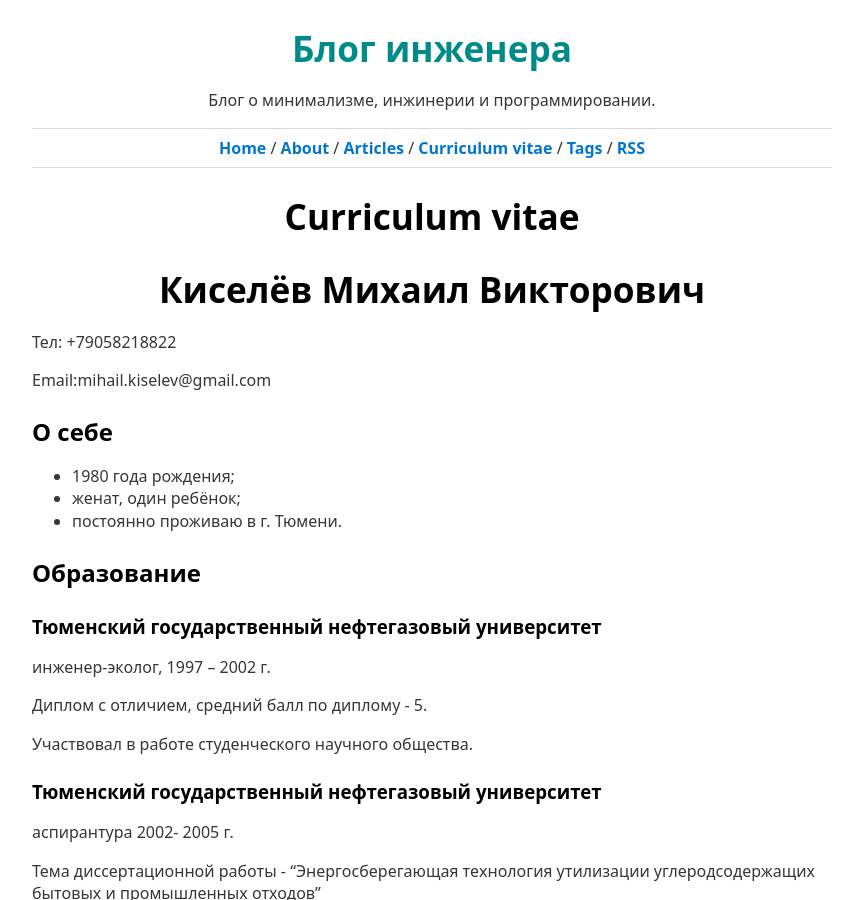
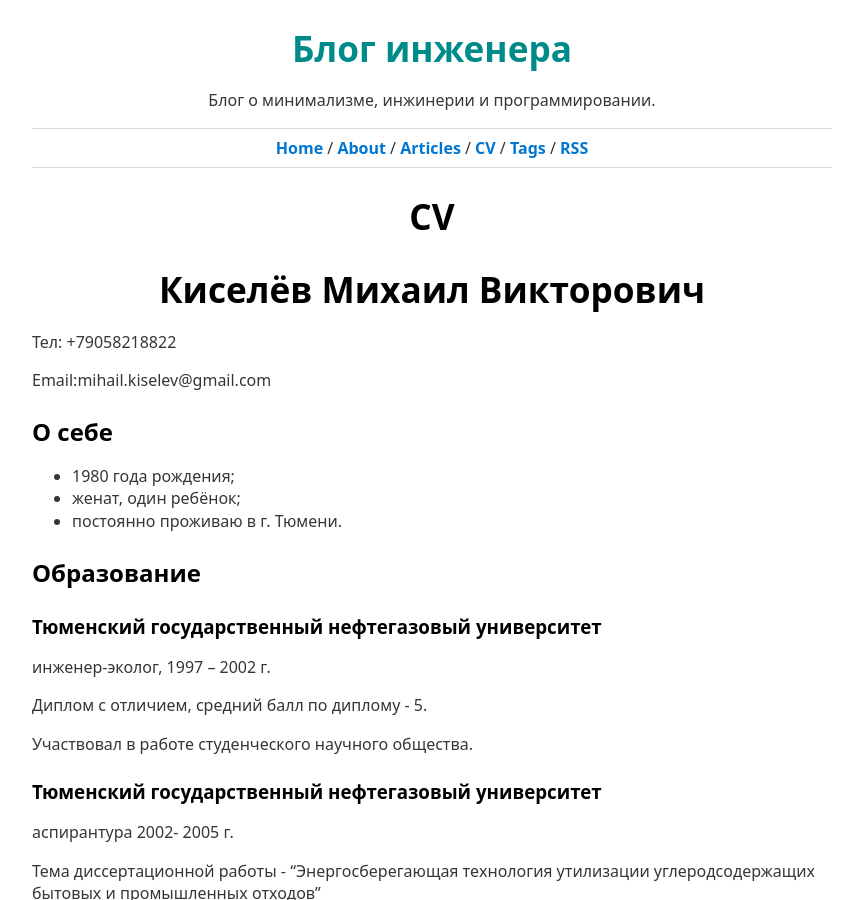
Before and after one commit to kiselevmv/kiselevmv.github.io, a Jekyll site: the page built from _pages/cv.markdown, in a window 1280 px wide and 900 px high. Shown: the whole window, without its empty margins (208-1054 px from the left). Built offline with Jekyll 4.4.1, drawn with Linux system fonts in a browser that asks for light colours.

Commit message:
Update cv.markdown

```diff
--- a/_pages/cv.markdown
+++ b/_pages/cv.markdown
@@ -1,6 +1,6 @@
 ---
 layout: page
-title: Сurriculum vitae
+title: СV
 permalink: /cv/
 ---
 
```
